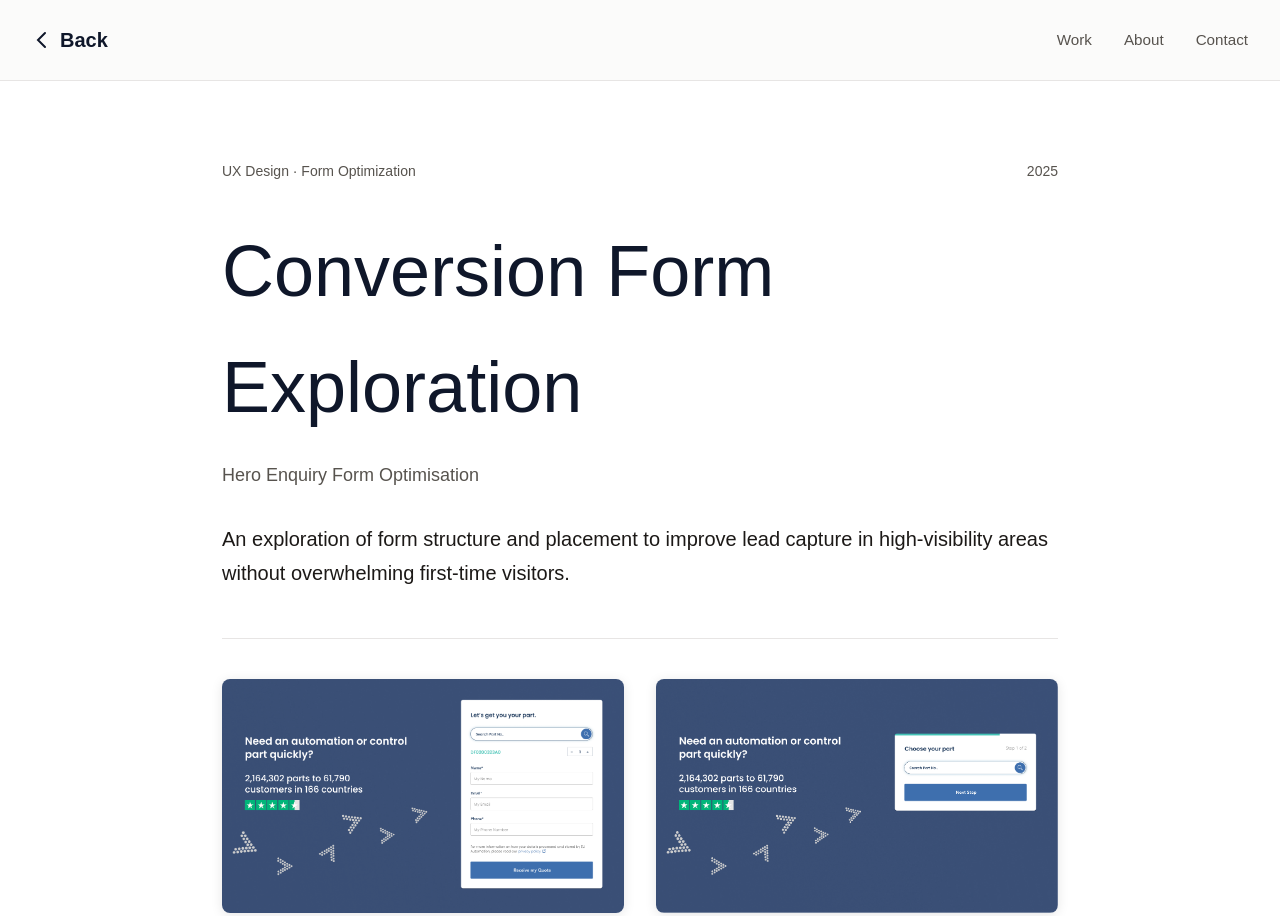
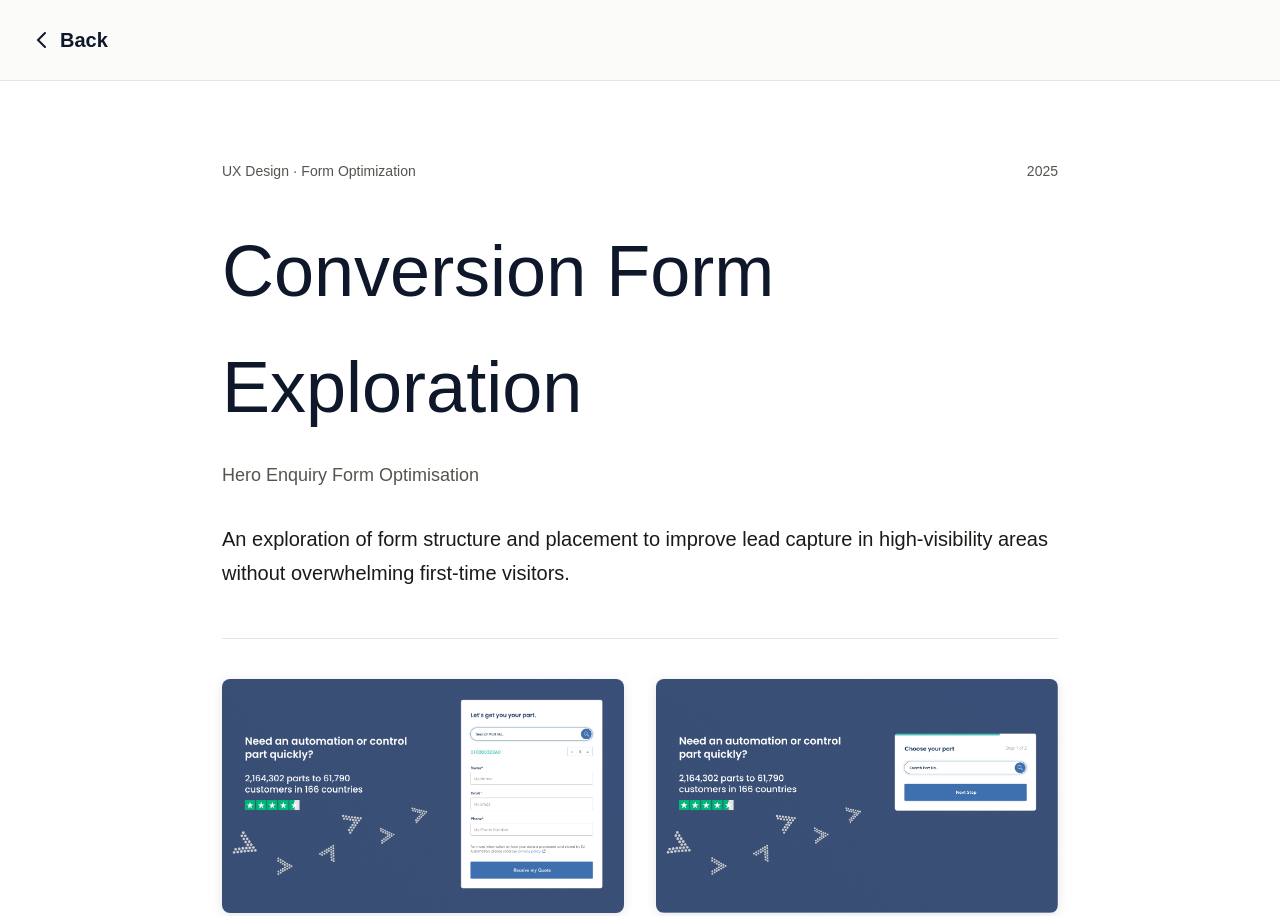
Before and after one commit to emmanuelojiji25/portfolio-26, a plain HTML site: page conversion-form-exploration.html in a window 1280 px wide. Shown: the top 916 px of the page. Drawn offline with Linux system fonts and the light colour scheme.

Commit message:
feat: nav links removed

```diff
--- a/conversion-form-exploration.html
+++ b/conversion-form-exploration.html
@@ -18,11 +18,7 @@
                 </svg>
                 Back
             </a>
-            <div class="nav-links">
-                <a href="index.html" class="nav-link">Work</a>
-                <a href="#about" class="nav-link">About</a>
-                <a href="#contact" class="nav-link">Contact</a>
-            </div>
+
         </div>
     </nav>
 
```
Also changed, not shown: manager-dashboard.html (+1 -5 lines), profile-fields-usability-study.html (+1 -5 lines), self-tape-battle.html (+1 -5 lines), ui-explorations.html (+1 -5 lines).
